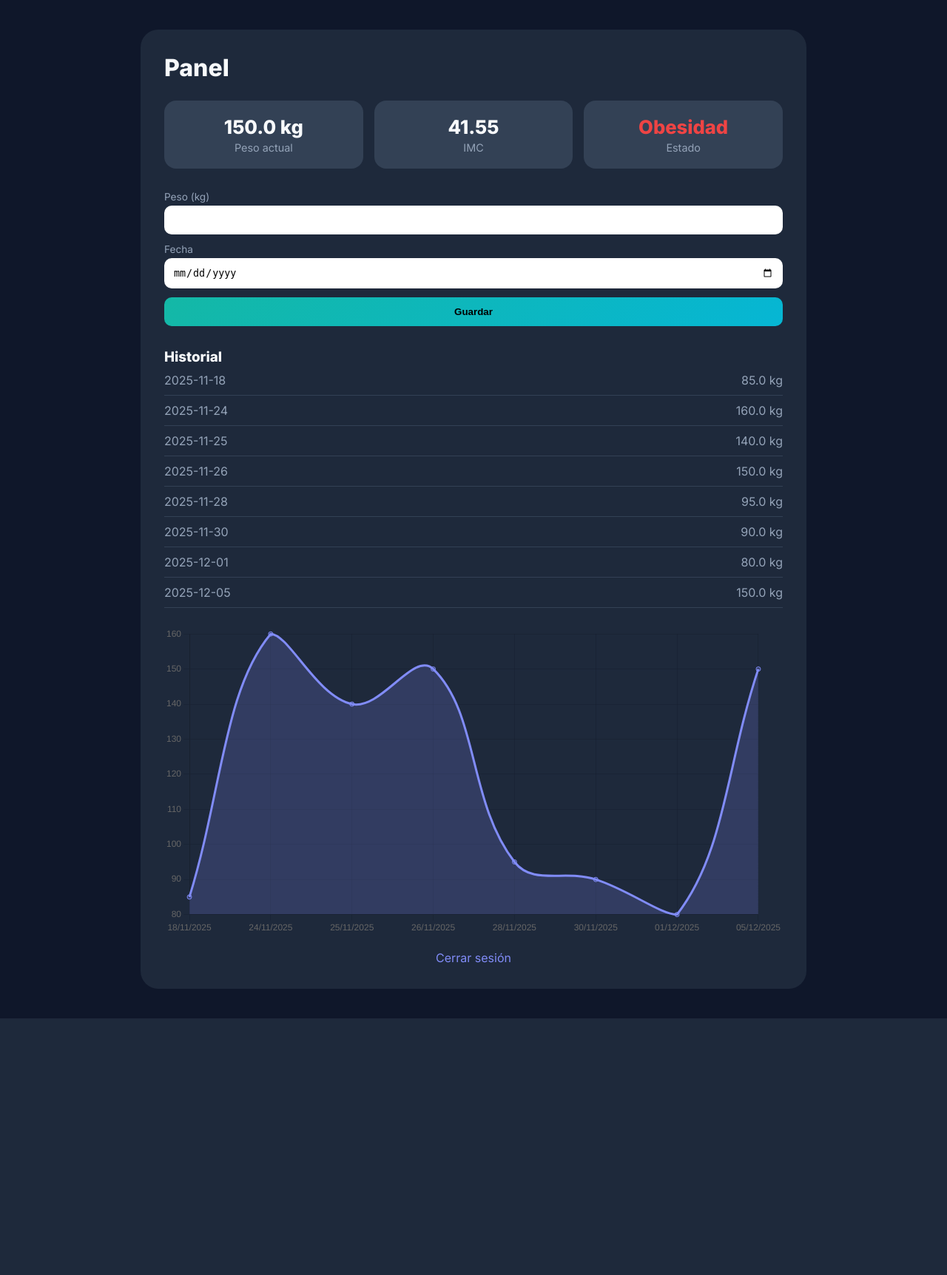
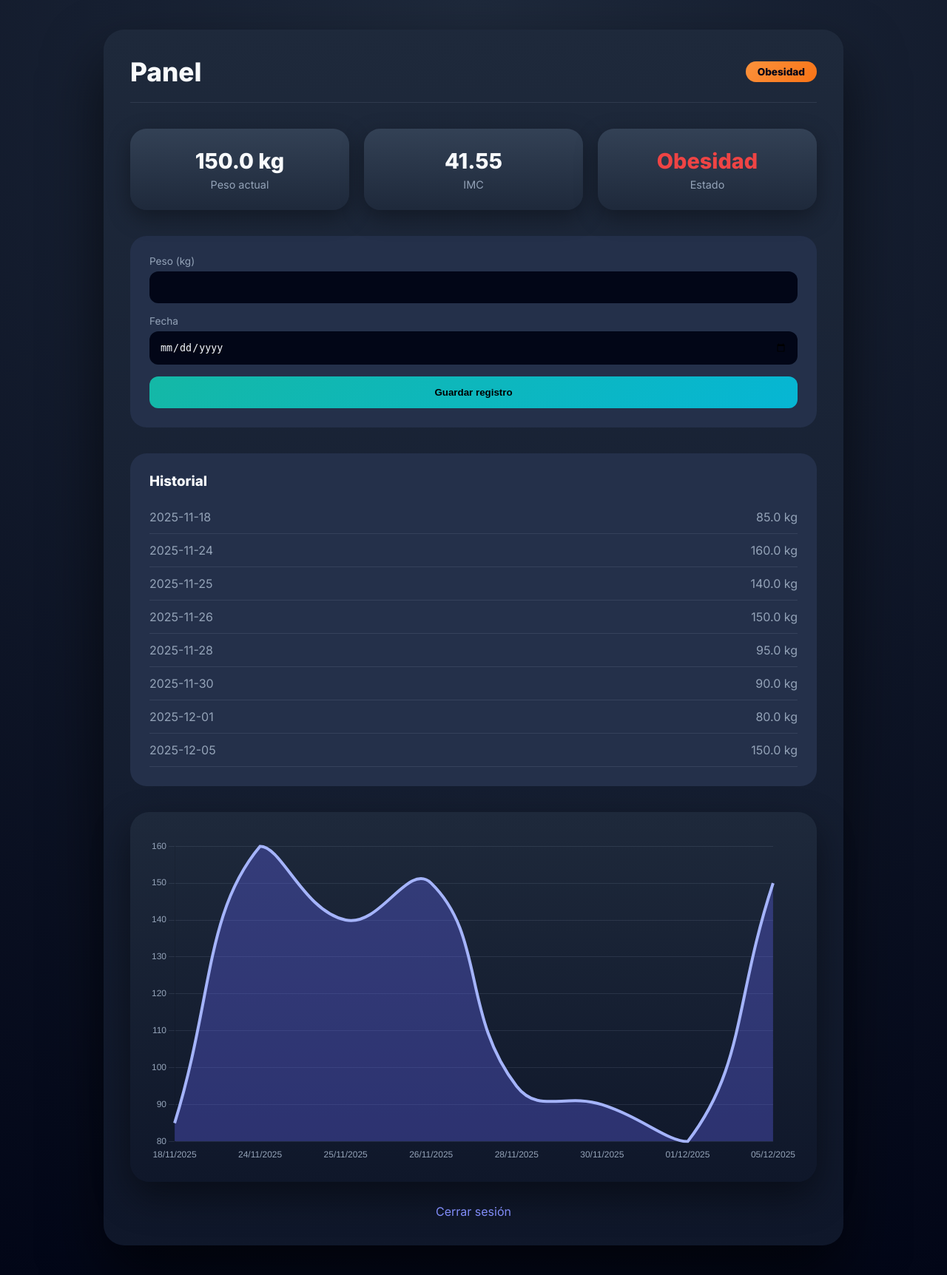
Before and after one commit to Revalyx/Flask_Peso_PPS, a Flask app: page / in a window 1280 px wide. Shown: the whole page at 74% size. Before the commit the page ends 1377 px from the top, so only its background shows below. Run offline with Flask 3, Linux system fonts and the light colour scheme; a user stored in the database is signed in; data comes from the database, SQL or seed files in the repository.

Commit message:
Arreglo test

```diff
--- a/src/models.py
+++ b/src/models.py
@@ -24,7 +24,6 @@ class Usuario:
     def login(email, password):
         conn = get_connection()
         cur = conn.cursor()
-
         cur.execute("SELECT id, password FROM users WHERE email=?", (email,))
         row = cur.fetchone()
         conn.close()
@@ -32,11 +31,13 @@ class Usuario:
         if not row:
             return None
 
-        user_id, hashed = row
+        user_id, password_hash = row
 
-        if check_password_hash(hashed, password):
+        if check_password_hash(password_hash, password):
             return user_id
+
         return None
+
 
     @staticmethod
     def get_altura(user_id):
--- a/templates/home.html
+++ b/templates/home.html
@@ -12,6 +12,7 @@
 :root{
     --bg:#0f172a;
     --card:#1e293b;
+    --card-soft:#24304a;
     --text:#f8fafc;
     --muted:#94a3b8;
     --primary:#6366f1;
@@ -24,85 +25,112 @@
 
 body{
     font-family:'Inter',sans-serif;
-    background:var(--bg);
+    background:radial-gradient(circle at top,#1e293b,#020617);
     color:var(--text);
     padding:40px 20px;
 }
 
 .panel{
-    max-width:900px;
+    max-width:1000px;
     margin:0 auto;
-    background:var(--card);
-    border-radius:24px;
-    padding:32px;
+    background:linear-gradient(180deg,#1e293b,#0f172a);
+    border-radius:28px;
+    padding:36px;
+    box-shadow:0 40px 80px rgba(0,0,0,.6);
 }
 
-h1{
-    font-size:2rem;
-    margin-bottom:25px;
+/* ---------- HEADER ---------- */
+.header{
+    display:flex;
+    justify-content:space-between;
+    align-items:center;
+    margin-bottom:35px;
+    padding-bottom:20px;
+    border-bottom:1px solid rgba(148,163,184,.15);
+}
+
+.header h1{
+    font-size:2.2rem;
+    font-weight:800;
+}
+
+.status{
+    font-size:.85rem;
+    padding:6px 16px;
+    border-radius:999px;
+    background:linear-gradient(135deg,#fb923c,#f97316);
+    color:#020617;
+    font-weight:700;
 }
 
 /* ---------- STATS ---------- */
 .stats{
     display:grid;
     grid-template-columns:repeat(3,1fr);
-    gap:15px;
-    margin-bottom:30px;
+    gap:20px;
+    margin-bottom:35px;
 }
 
 .stat{
-    background:#334155;
-    padding:20px;
-    border-radius:16px;
+    background:linear-gradient(180deg,#334155,#1e293b);
+    padding:26px;
+    border-radius:22px;
     text-align:center;
+    box-shadow:0 10px 30px rgba(0,0,0,.35);
 }
 
 .stat-value{
-    font-size:1.6rem;
-    font-weight:700;
+    font-size:1.8rem;
+    font-weight:800;
 }
 
 .stat-label{
     font-size:.9rem;
     color:var(--muted);
-    margin-top:4px;
+    margin-top:6px;
 }
 
 /* ---------- FORM ---------- */
-form{
-    margin-bottom:10px;
+.form-card{
+    background:var(--card-soft);
+    padding:26px;
+    border-radius:22px;
+    margin-bottom:35px;
 }
 
 label{
     display:block;
     font-size:.85rem;
     color:var(--muted);
-    margin-bottom:4px;
+    margin-bottom:6px;
 }
 
 input{
     width:100%;
-    padding:12px;
-    border-radius:10px;
+    padding:14px;
+    border-radius:12px;
     border:none;
-    margin-bottom:12px;
+    margin-bottom:16px;
+    background:#020617;
+    color:var(--text);
 }
 
 button{
     width:100%;
-    padding:12px;
+    padding:14px;
     background:linear-gradient(135deg,#14b8a6,#06b6d4);
     border:none;
-    border-radius:10px;
-    font-weight:600;
+    border-radius:12px;
+    font-weight:700;
     cursor:pointer;
 }
 
 /* ---------- FLASH ---------- */
 .flash{
-    padding:12px 16px;
-    border-radius:12px;
-    margin-bottom:15px;
+    padding:14px 18px;
+    border-radius:14px;
+    margin-bottom:18px;
+    font-weight:600;
 }
 
 .flash.error{background:#7f1d1d}
@@ -110,38 +138,57 @@ button{
 
 /* ---------- HISTORIAL ---------- */
 .historial{
-    margin-top:30px;
+    background:var(--card-soft);
+    padding:26px;
+    border-radius:22px;
+    margin-bottom:35px;
+}
+
+.historial h3{
+    margin-bottom:15px;
 }
 
 .item{
     display:flex;
     justify-content:space-between;
-    padding:10px 0;
-    border-bottom:1px solid #334155;
+    padding:12px 0;
+    border-bottom:1px solid rgba(148,163,184,.15);
     color:var(--muted);
 }
 
+/* ---------- CHART ---------- */
+.chart-card{
+    background:linear-gradient(180deg,#1e293b,#0f172a);
+    padding:26px;
+    border-radius:26px;
+    box-shadow:0 20px 50px rgba(0,0,0,.45);
+}
+
 canvas{
-    margin-top:25px;
+    margin-top:10px;
 }
 
 /* ---------- LINKS ---------- */
 .links{
-    margin-top:20px;
+    margin-top:30px;
     text-align:center;
 }
 
 .links a{
     color:#818cf8;
     text-decoration:none;
-    margin:0 10px;
 }
 </style>
 </head>
 <body>
 
 <div class="panel">
+
+    <!-- HEADER -->
+    <div class="header">
         <h1>Panel</h1>
+        <div class="status">{{ estado }}</div>
+    </div>
 
     <!-- STATS -->
     <div class="stats">
@@ -160,6 +207,7 @@ canvas{
     </div>
 
     <!-- FORM -->
+    <div class="form-card">
         {% with messages = get_flashed_messages(with_categories=true) %}
         {% for category,msg in messages %}
             <div class="flash {{ category }}">{{ msg }}</div>
@@ -173,8 +221,9 @@ canvas{
             <label>Fecha</label>
             <input type="date" name="fecha" required>
 
-        <button>Guardar</button>
+            <button>Guardar registro</button>
         </form>
+    </div>
 
     <!-- HISTORIAL -->
     <div class="historial">
@@ -192,38 +241,66 @@ canvas{
         {% endif %}
     </div>
 
-    <!-- GRAFICA -->
+    <!-- CHART -->
     {% if registros %}
+    <div class="chart-card">
         <canvas id="chart"></canvas>
+    </div>
     {% endif %}
 
     <div class="links">
         <a href="/logout">Cerrar sesión</a>
     </div>
+
 </div>
 
 {% if registros %}
 <script>
-new Chart(document.getElementById('chart'),{
-    type:'line',
-    data:{
-        labels: {{ labels | tojson }},
-        datasets:[{
-            data: {{ data | tojson }},
-            borderColor:'#818cf8',
-            backgroundColor:'rgba(129,140,248,.2)',
-            tension:.4,
-            fill:true
+const labels = {{ labels | tojson | safe }};
+const data = {{ data | tojson | safe }};
+
+new Chart(document.getElementById('chart'), {
+    type: 'line',
+    data: {
+        labels: labels,
+        datasets: [{
+            data: data,
+            borderColor: '#a5b4fc',
+            backgroundColor: 'rgba(99,102,241,.35)',
+            borderWidth: 4,
+            tension: .45,
+            fill: true,
+            pointRadius: 0,
+            pointHoverRadius: 7,
+            pointBackgroundColor: '#e0e7ff'
         }]
     },
-    options:{
-        plugins:{ legend:{ display:false } }
+    options: {
+        animation: { duration: 1400, easing: 'easeOutQuart' },
+        plugins: {
+            legend: { display: false },
+            tooltip: {
+                backgroundColor: '#020617',
+                titleColor: '#e5e7eb',
+                bodyColor: '#f8fafc',
+                padding: 14,
+                cornerRadius: 12
+            }
+        },
+        scales: {
+            x: {
+                grid: { display: false },
+                ticks: { color: '#94a3b8' }
+            },
+            y: {
+                grid: { color: 'rgba(148,163,184,.15)' },
+                ticks: { color: '#94a3b8' }
+            }
+        }
     }
 });
 </script>
-
 {% endif %}
-
 
 </body>
 </html>
```
Lines whose indentation alone changed are shown as unchanged.
